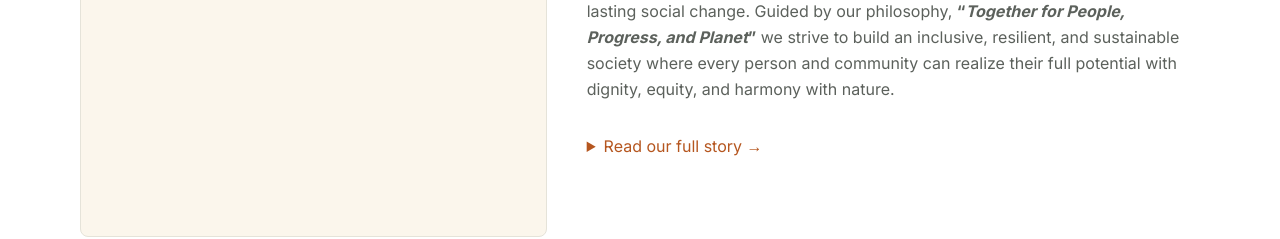
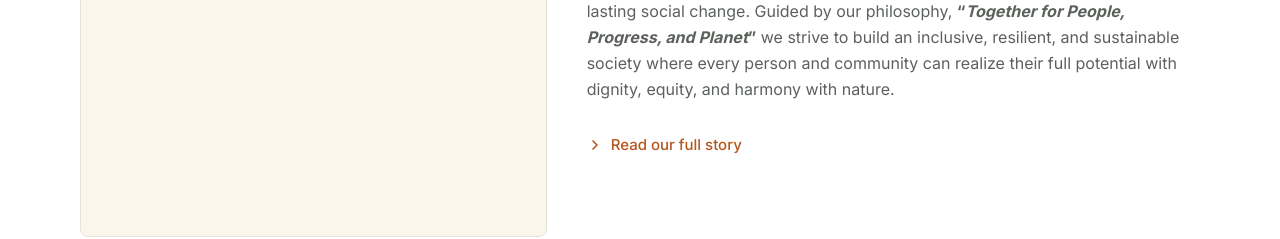
Before and after one commit to yadavsudhir405/lokvritfoundation, a Next.js app: page / in a window 1280 px wide. Shown: the part 1220-1459 px from the top of the page. Built offline with nearby package versions, Linux system fonts and the light colour scheme.

Commit message:
Use icon for summary

```diff
--- a/app/components/sections.tsx
+++ b/app/components/sections.tsx
@@ -6,6 +6,7 @@ import {
   GraduationCap,
   Leaf,
   Building2,
+  ChevronRight,
   type LucideIcon
 } from "lucide-react";
 
@@ -95,8 +96,12 @@ export function About() {
               inclusive, resilient, and sustainable society where every person and community can realize their
               full potential with dignity, equity, and harmony with nature.
             </p>
-            <details>
-              <summary className="text-secondary">Read our full story →</summary>
+            <details className="group mt-4">
+              <summary className="flex cursor-pointer items-center gap-2 text-[15px] font-medium text-secondary transition-colors hover:text-primary list-none [&::-webkit-details-marker]:hidden">
+                <ChevronRight className="size-4 shrink-0 transition-transform group-open:rotate-90" strokeWidth={2.5} />
+                <span>Read our full story</span>
+              </summary>
+              <div className="mt-4 space-y-4 pl-6 text-[15px] leading-[24px] text-muted">
                 <p>We believe that sustainable development is achieved <strong>with communities, not for communities</strong>.
                 Through research-informed, participatory, and locally led approaches, we strengthen knowledge,
                 skills, sustainable livelihoods, food and nutrition security, financial inclusion, environmental
@@ -117,6 +122,7 @@ export function About() {
                 opportunities, strengthen communities, and build a future where everyone can learn, earn, lead,
                 and live with dignity.</p>
                 <p><strong>Together for People, Progress, and Planet.</strong></p>
+              </div>
             </details>
           </div>
 
```
Lines whose indentation alone changed are shown as unchanged.
